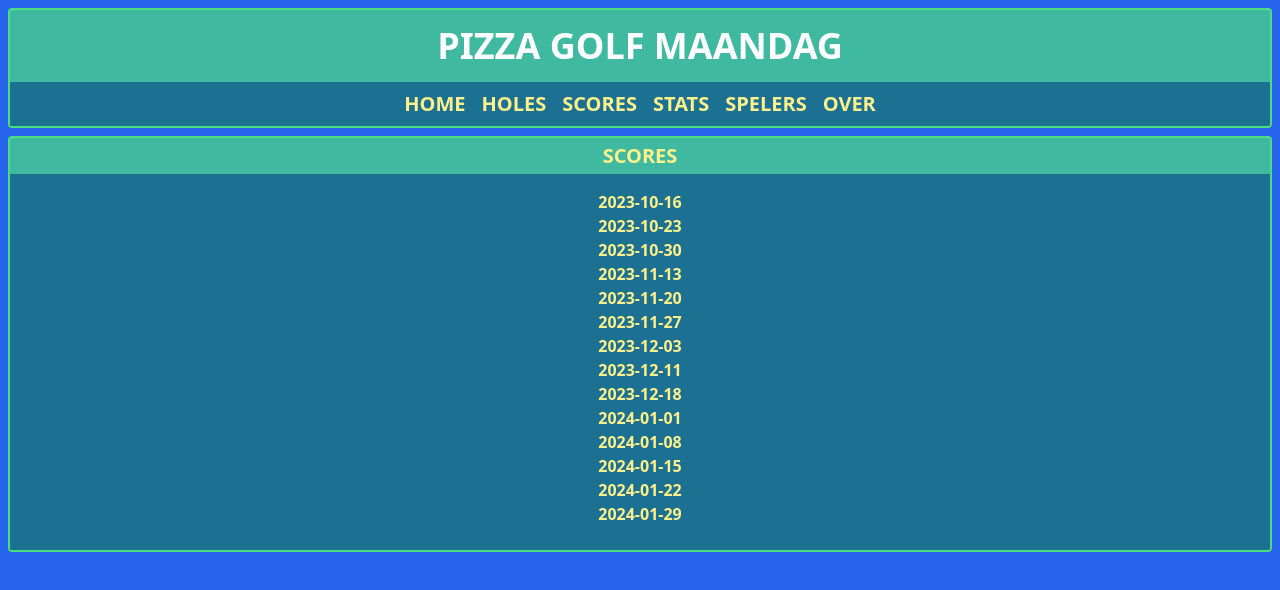
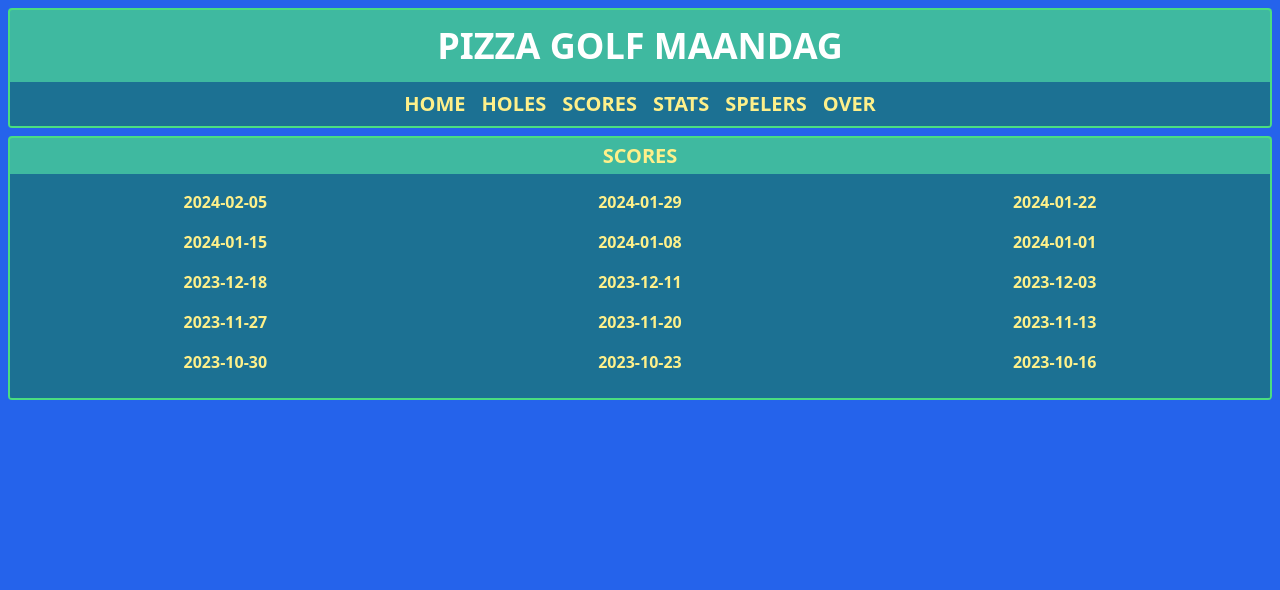
Before and after one commit to jessecrans/pizza-golf-maandag, a Next.js app: page /scores in a window 1280 px wide. Shown: the top 590 px of the page. Built offline with nearby package versions, Linux system fonts and the light colour scheme.

Commit message:
added new game

```diff
--- a/public/game_data/game_database.json
+++ b/public/game_data/game_database.json
@@ -1419,5 +1419,117 @@
                 6
             ]
         ]
+    },
+    {
+        "date": "2024-02-05",
+        "players": [
+            "DrVanox",
+            "Abstuz",
+            "GSkillz",
+            "YellowVarik",
+            "Jasper"
+        ],
+        "scores": [
+            [
+                3,
+                2,
+                2,
+                5,
+                8,
+                2,
+                2,
+                3,
+                5,
+                2,
+                3,
+                1,
+                2,
+                6,
+                6,
+                2,
+                2,
+                11
+            ],
+            [
+                4,
+                2,
+                3,
+                6,
+                7,
+                2,
+                4,
+                3,
+                2,
+                3,
+                3,
+                1,
+                5,
+                6,
+                3,
+                7,
+                2,
+                7
+            ],
+            [
+                3,
+                2,
+                2,
+                6,
+                9,
+                3,
+                5,
+                3,
+                4,
+                4,
+                2,
+                1,
+                4,
+                5,
+                3,
+                6,
+                2,
+                6
+            ],
+            [
+                4,
+                2,
+                3,
+                6,
+                7,
+                2,
+                2,
+                4,
+                3,
+                4,
+                4,
+                1,
+                2,
+                5,
+                3,
+                7,
+                3,
+                9
+            ],
+            [
+                3,
+                5,
+                4,
+                5,
+                10,
+                5,
+                2,
+                14,
+                8,
+                8,
+                4,
+                2,
+                4,
+                7,
+                3,
+                14,
+                2,
+                5
+            ]
+        ]
     }
 ]
--- a/src/app/scores/page.tsx
+++ b/src/app/scores/page.tsx
@@ -8,9 +8,11 @@ const Scores = () => {
     <PageLayout
       title='Scores'
     >
-      <div className='flex flex-col justify-between items-center mb-2'>
+      <div className='grid grid-cols-3 gap-4 mb-2 text-center'>
         {
-          gameData.map((game, index) => {
+          gameData
+            .reverse()
+            .map((game, index) => {
               return (
                 <Link key={game.date} href={`/scores/${game.date}`}>
                   {game.date}
```
Also changed, not shown: 1 other file (tests, documents, lock files or other folders). Lines whose indentation alone changed are shown as unchanged.
